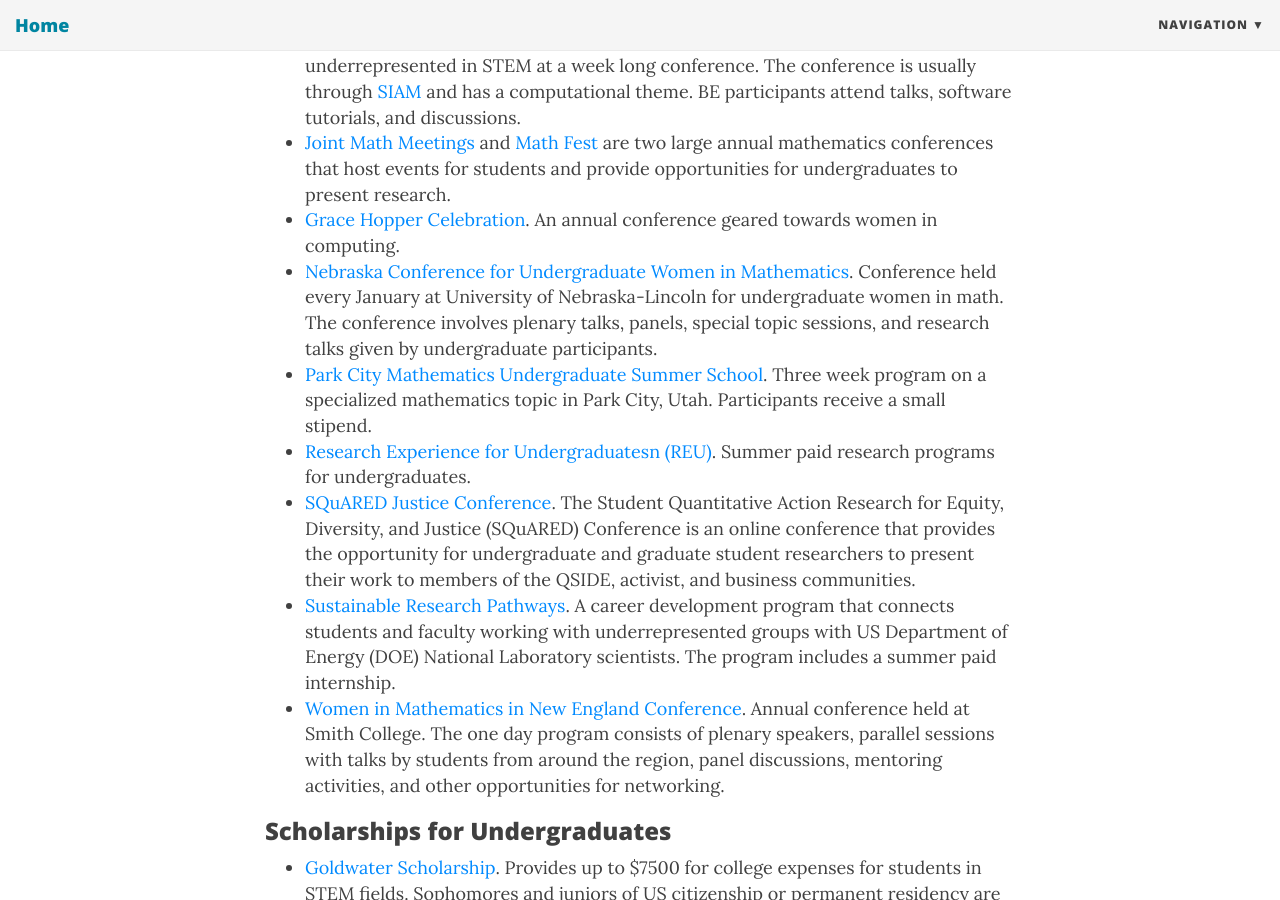
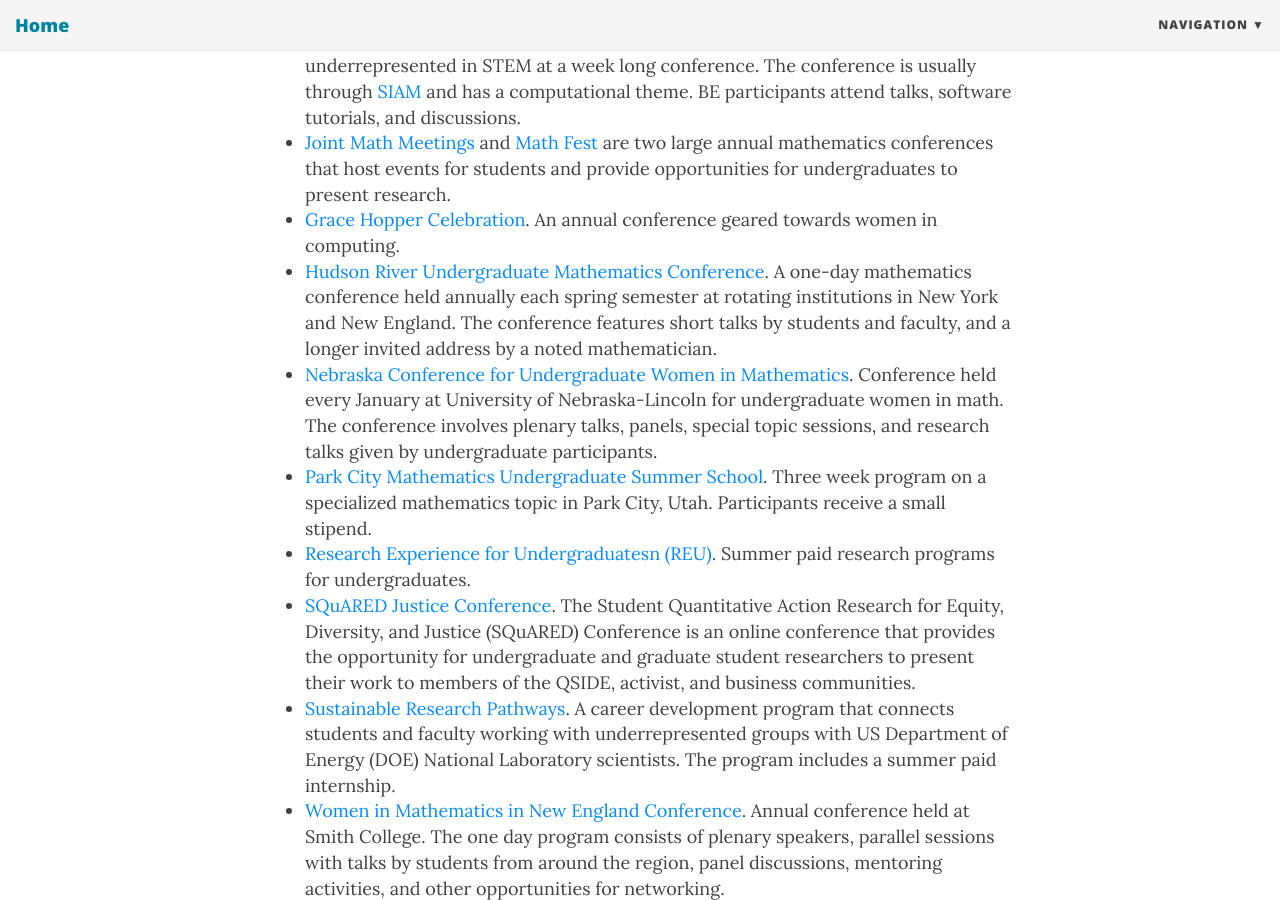
Before and after one commit to robinbelton/robinbelton.github.io, a Jekyll site: the page built from resources.html, in a window 1280 px wide and 900 px high, scrolled down 354 px. Built offline with Jekyll 4.4.1, drawn with Linux system fonts in a browser that asks for light colours; nearby versions of some CDN libraries.

Commit message:
Update resources page

```diff
--- a/resources.html
+++ b/resources.html
@@ -12,6 +12,7 @@
     <li> <a href="https://shinstitute.org/the-broader-engagement-be-program/"> Broader Engagement (BE)</a>. The BE program brings together students underrepresented in STEM at a week long conference. The conference is usually through <a href="https://www.siam.org/">SIAM</a> and has a computational theme. BE participants attend talks, software tutorials, and discussions.
     <li> <a href="https://www.jointmathematicsmeetings.org/meetings/national/jmm2022/2268_posters#:~:text=Joint%20Mathematics%20Meetings%202022&text=The%202022%20JMM%20will%20take,change%20to%20a%20virtual%20format."> Joint Math Meetings</a> and <a href="https://www.maa.org/meetings/mathfest/program-details/2021/sessions-for-undergraduate-students"> Math Fest</a> are two large annual mathematics conferences that host events for students and provide opportunities for undergraduates to present research.
     <li> <a href="https://ghc.anitab.org/"> Grace Hopper Celebration</a>. An annual conference geared towards women in computing.</li>
+    <li><a href="https://sites.google.com/view/hrumc"> Hudson River Undergraduate Mathematics Conference</a>. A one-day mathematics conference held annually each spring semester at rotating institutions in New York and New England. The conference features short talks by students and faculty, and a longer invited address by a noted mathematician.
     <li> <a href="https://math.unl.edu/ncuwm"> Nebraska Conference for Undergraduate Women in Mathematics</a>. Conference held every January at University of Nebraska-Lincoln for undergraduate women in math. The conference involves plenary talks, panels, special topic sessions, and research talks given by undergraduate participants.</li>
     <li><a href="https://www.ias.edu/pcmi/programs/pcmi-2022-undergraduate-summer-school"> Park City Mathematics Undergraduate Summer School</a>. Three week program on a specialized mathematics topic in Park City, Utah. Participants receive a small stipend. </li>
     <li><a href="http://www.ams.org/education/emp-reu"> Research Experience for Undergraduatesn (REU)</a>. Summer paid research programs for undergraduates. </li>
```
